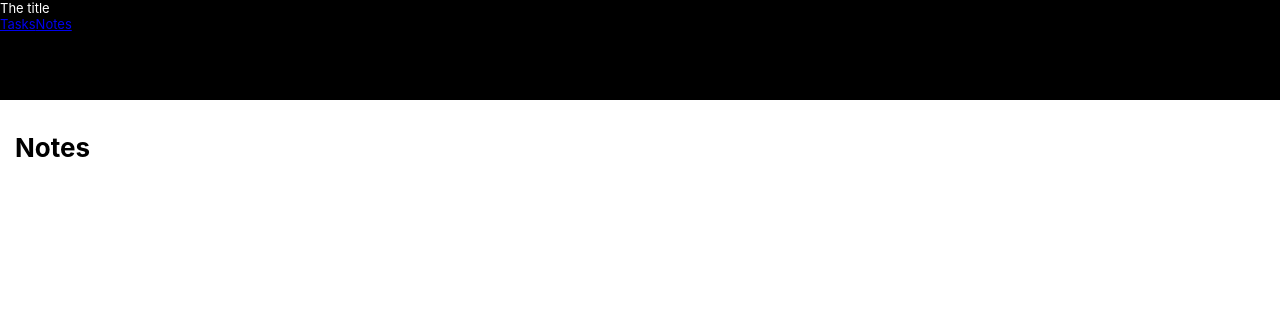
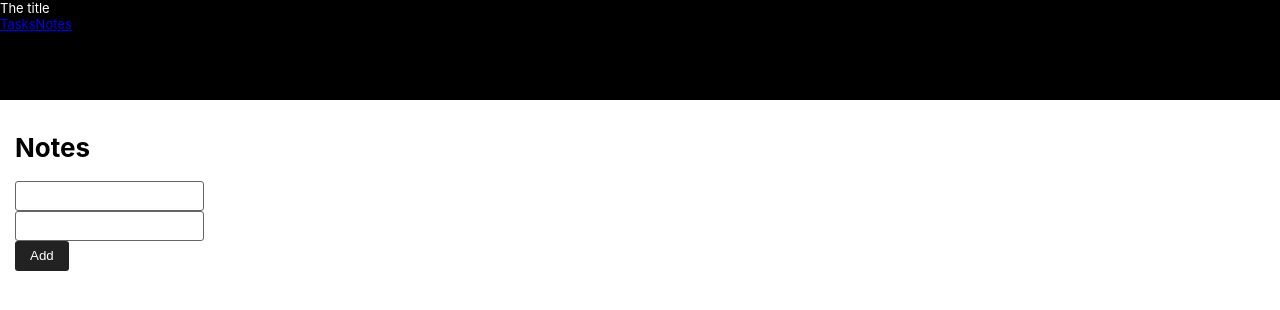
Before and after one commit to toaderflorin/hooks-store, a React (Create React App) app: page /notes in a window 1280 px wide. Shown: the top 310 px of the page. Built offline with nearby package versions, Linux system fonts and the light colour scheme.

Commit message:
No redux.

```diff
--- a/src/App.css
+++ b/src/App.css
@@ -1,5 +1,22 @@
 body {
   font-size: 13px;
+}
+
+button {
+  padding: 5px 15px;
+  background-color: #222;
+  border: none;
+  color: white;
+  height: 30px;
+  border-radius: 3px;
+}
+
+input {
+  padding: 5px;
+  border: 1px solid #666;
+  height: 30px;
+  box-sizing: border-box;
+  border-radius: 3px;
 }
 
 .screen {
--- a/src/App.tsx
+++ b/src/App.tsx
@@ -4,7 +4,7 @@ import { BrowserRouter, Route } from 'react-router-dom'
 import Nav from './modules/nav/components/Nav'
 import AppContextProvider from './AppContext'
 import Tasks from './modules/tasks/components/Tasks'
-import Settings from './modules/notes/components/Notes'
+import Notes from './modules/notes/components/Notes'
 
 export default function App() {
   return (
@@ -12,7 +12,7 @@ export default function App() {
       <BrowserRouter>
         <Nav />
         <Route exact path="/" component={Tasks} />
-        <Route exact path="/notes" component={Settings} />
+        <Route exact path="/notes" component={Notes} />
       </BrowserRouter>
     </AppContextProvider>
   )
--- a/src/modules/nav/components/Nav.tsx
+++ b/src/modules/nav/components/Nav.tsx
@@ -10,7 +10,7 @@ export default function Nav() {
       </div>
       <div>
         <Link to="/">Tasks</Link>
-        <Link to="/settings">Notes</Link>
+        <Link to="/notes">Notes</Link>
       </div>
     </div>
   )
--- a/src/modules/notes/components/Notes.tsx
+++ b/src/modules/notes/components/Notes.tsx
@@ -1,7 +1,6 @@
 import { useContext, useRef } from 'react'
 import { AppContext } from '../../../AppContext'
 import * as noteActions from '../store/actions'
-import { notesReducer } from '../store/reducer'
 import { Note } from '../store/types'
 
 export default function Notes() {
@@ -21,16 +20,37 @@ export default function Notes() {
     execute(noteActions.removeNote(noteId))
   }
 
-  // function toggleTaskClick(taskId: string) {
-  //   execute(noteActions.toggleSize(taskId))
-  // }``
   const notes = state.notes.notes
 
   return (
     <div className="screen">
       <h1>Notes</h1>
+      <div>
+        <div>
+          <input ref={titleInputRef} type="text" />
+        </div>
+        <div>
+          <input ref={descriptionInputRef} type="text" />
+        </div>
+        <div>
+          <button onClick={addNoteClick}>Add</button>
+        </div>
+      </div>
+
       {notes.map((note: Note) => {
-        return null
+        return (
+          <div>
+            <div>
+              <b>{note.title}</b>
+            </div>
+            <div>
+              <span>{note.description}</span>
+            </div>
+            <div>
+              <button>Remove</button>
+            </div>
+          </div>
+        )
       })}
     </div>
   )
--- a/src/modules/notes/store/reducer.ts
+++ b/src/modules/notes/store/reducer.ts
@@ -11,13 +11,13 @@ export function notesReducer(state: NotesState, action: NotesAction) {
     case ADD_NOTE: {
       const note = {
         id: v4(),
-        description: action.description,
-        ticked: false
+        title: action.title,
+        description: action.description
       }
 
       return {
         ...state,
-        note: [...state.notes, note]
+        notes: [...state.notes, note]
       }
     }
 
--- a/src/modules/tasks/components/Tasks.tsx
+++ b/src/modules/tasks/components/Tasks.tsx
@@ -30,6 +30,12 @@ export default function Tasks() {
         <button onClick={addTaskClick}>Add</button>
       </div>
       <div>
+        {tasks.length === 0 && (
+          <div>
+            No tasks to show.
+          </div>
+        )}
+
         {tasks.map((task: Task) => (
           <div className="task">
             <div className="task-description">
```
Also changed, not shown: 1 other file (tests, documents, lock files or other folders).
